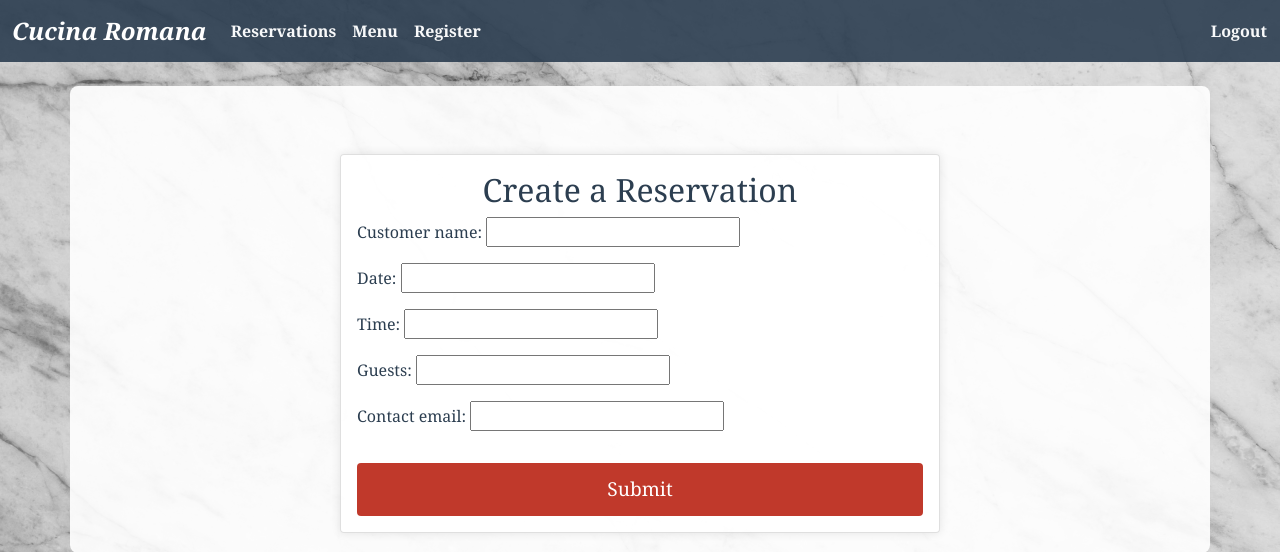
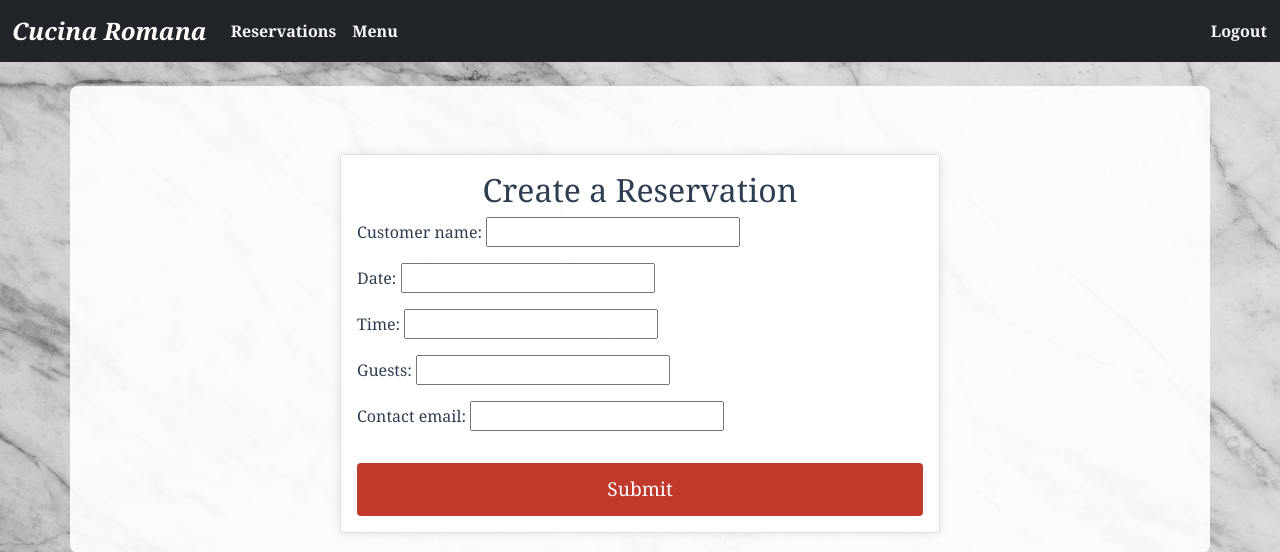
Before and after one commit to Malethrion/Restaurant-booking-system, a Django app: page /reservations/new/ in a window 1280 px wide. Shown: the top 552 px of the page. Run offline with Django 4.2, Linux system fonts and the light colour scheme; a user stored in the database is signed in.

Commit message:
Update base.html: Add dynamic navbar logic and improve structure

```diff
--- a/templates/base.html
+++ b/templates/base.html
@@ -20,7 +20,7 @@
         </div>
     {% endif %}
 
-    <nav class="navbar navbar-expand-lg navbar-dark">
+    <nav class="navbar navbar-expand-lg navbar-dark bg-dark">
         <div class="container-fluid">
             <a class="navbar-brand" href="{% url 'index' %}">Cucina Romana</a>
             <button class="navbar-toggler" type="button" data-bs-toggle="collapse" data-bs-target="#navbarNav">
@@ -32,10 +32,7 @@
                         <a class="nav-link" href="{% url 'list_reservations' %}">Reservations</a>
                     </li>
                     <li class="nav-item">
-                        <a class="nav-link" href="{% url 'menu' %}">Menu</a> <!-- Added Menu Link -->
-                    </li>
-                    <li class="nav-item">
-                        <a class="nav-link" href="{% url 'register' %}">Register</a>
+                        <a class="nav-link" href="{% url 'menu' %}">Menu</a>
                     </li>
                 </ul>
                 <ul class="navbar-nav">
@@ -49,6 +46,9 @@
                     {% else %}
                         <li class="nav-item">
                             <a class="nav-link" href="{% url 'login' %}">Login</a>
+                        </li>
+                        <li class="nav-item">
+                            <a class="nav-link" href="{% url 'register' %}">Register</a>
                         </li>
                     {% endif %}
                 </ul>
```
